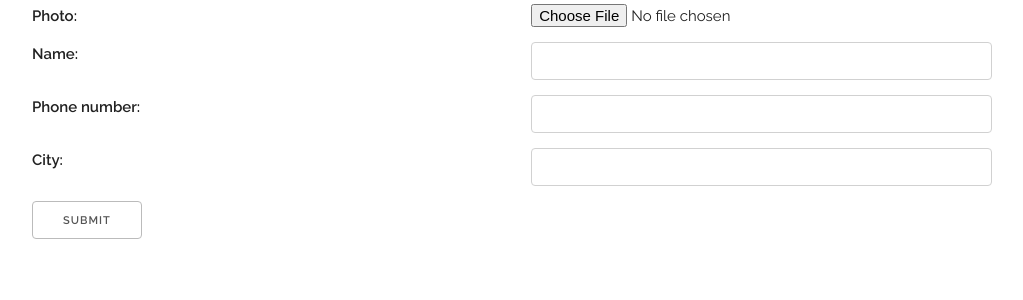
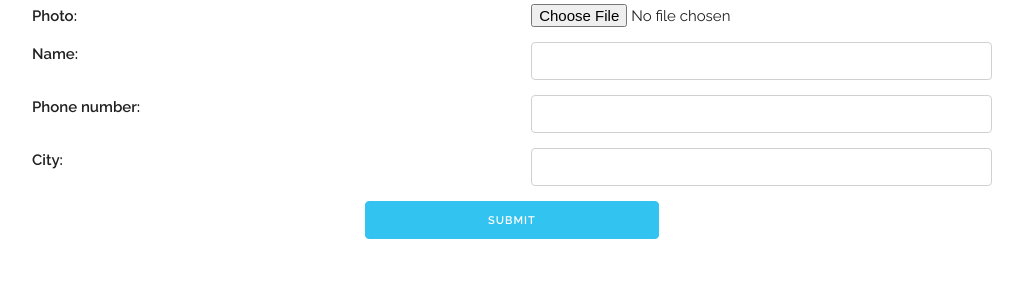
Before and after one commit to gavin191/sookhproject, a Django app: page /sookh/addpost/ in a window 1280 px wide. Shown: the part 369-669 px from the top of the page, without its empty margins (128-1151 px from the left). Run offline with Django 3.2, Linux system fonts and the light colour scheme; some libraries are stand-ins or nearby versions.

Commit message:
few minor ui changes

```diff
--- a/appwithmodels/templates/addpost.html
+++ b/appwithmodels/templates/addpost.html
@@ -424,8 +424,15 @@
 </div>
 	 <div class="container">
                          <div class="row">
- <button class="submit">{% trans "Submit" %}</button>
- <br />
+							 <div class="four columns">
+								 <h1> </h1>
+							 </div>
+							 <div class="four columns">
+ <button class="submit button-primary u-full-width">{% trans "Submit" %}</button>
+							 </div>
+							 <div class="four columns">
+								 <h1> </h1>
+							 </div>
  </div>
 </div>
 </form>
--- a/appwithmodels/templates/home.html
+++ b/appwithmodels/templates/home.html
@@ -8,7 +8,8 @@
 <div class="container">
      <div class="row">
     <div class="two columns"><h2 class="section-heading">sookh </h2></div>
-     <div class="six columns"><h1> </h1></div>
+     <div class="four columns"><h1> </h1></div>
+     <div class="two columns"><a class="u-full-width" href="/sookh/addpost" ><button class="button-primary">{% trans "Post Ad" %}</button></a></div>
 <form action="{% url 'set_language' %}" method="post">{% csrf_token %}
     <div class="two columns">
     <input name="next" type="hidden" value="{{ redirect_to }}" />
```
Also changed, not shown: requirements.txt (added, +16 -0 lines), appwithmodels/static/images/brand.jpg (added).
